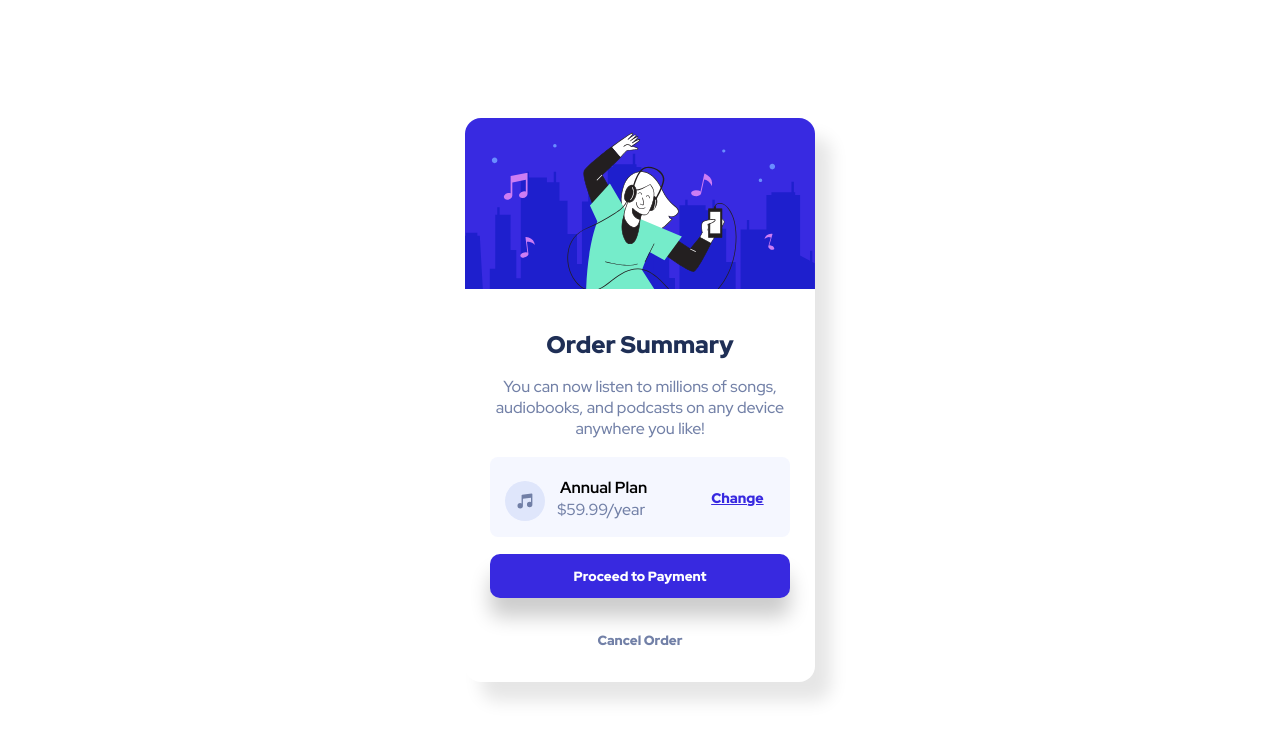
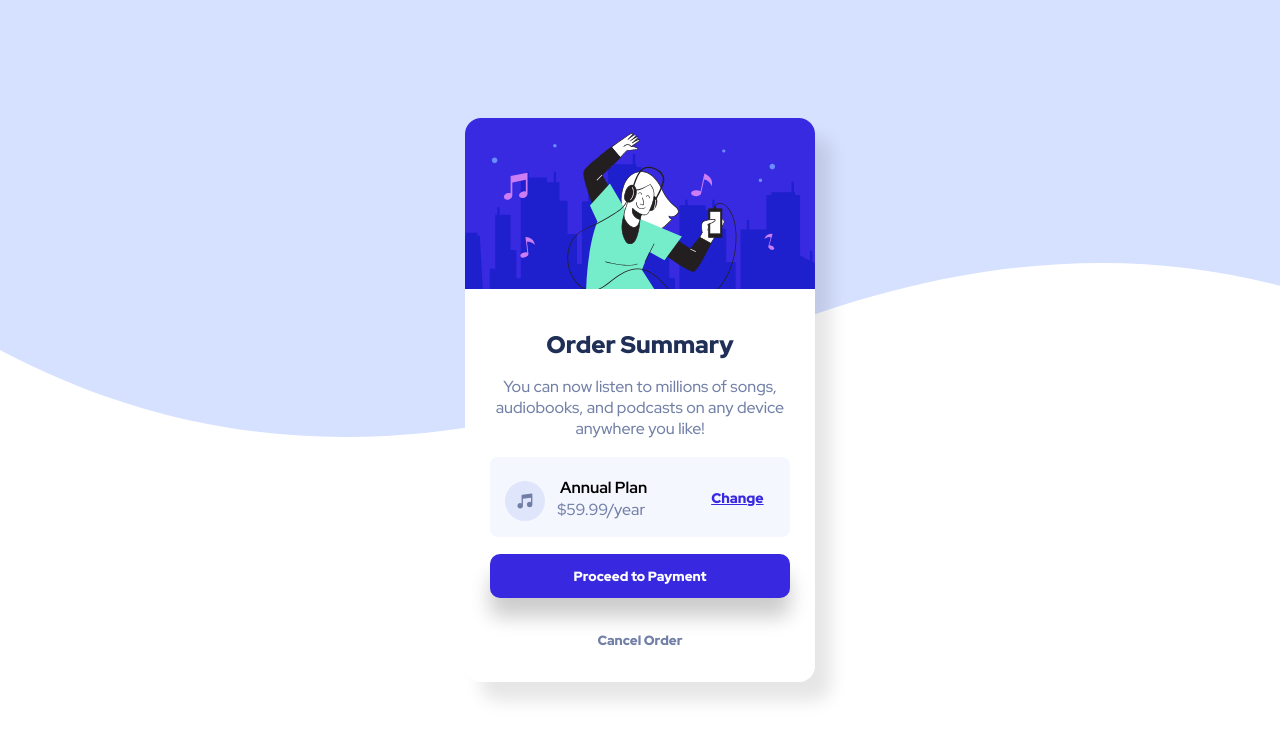
Before and after one commit to DanyelleQuickster/Order-Summary-Component, a plain HTML site: page index.html in a window 1280 px wide. Drawn offline with Linux system fonts and the light colour scheme.

Commit message:
Update style.css

```diff
--- a/style.css
+++ b/style.css
@@ -15,7 +15,7 @@
 }
 body{
     min-height: 100vh;
-    background-image: url(./images/pattern-background-desktop.svg);
+    background-image: url(./pattern-background-desktop.svg);
     background-repeat: no-repeat;
     display: flex;
     justify-content: center;
```
